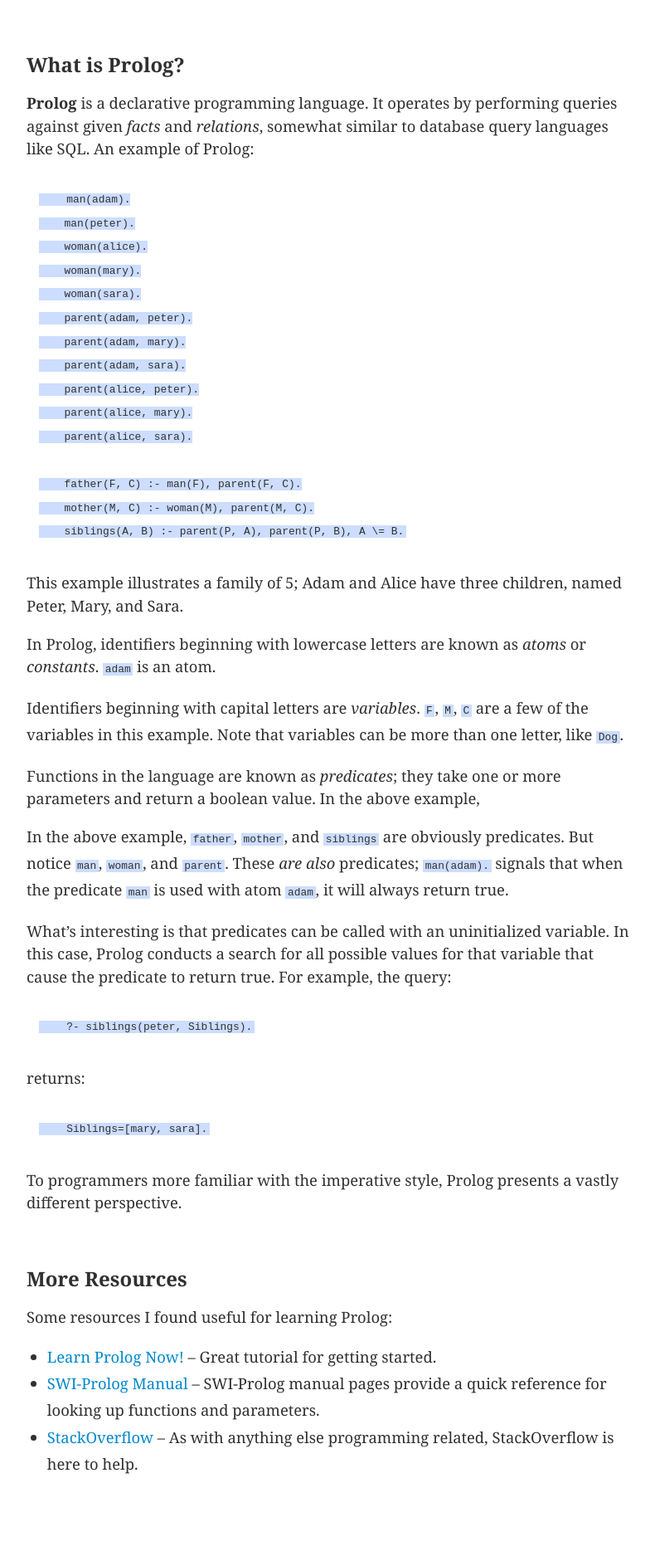
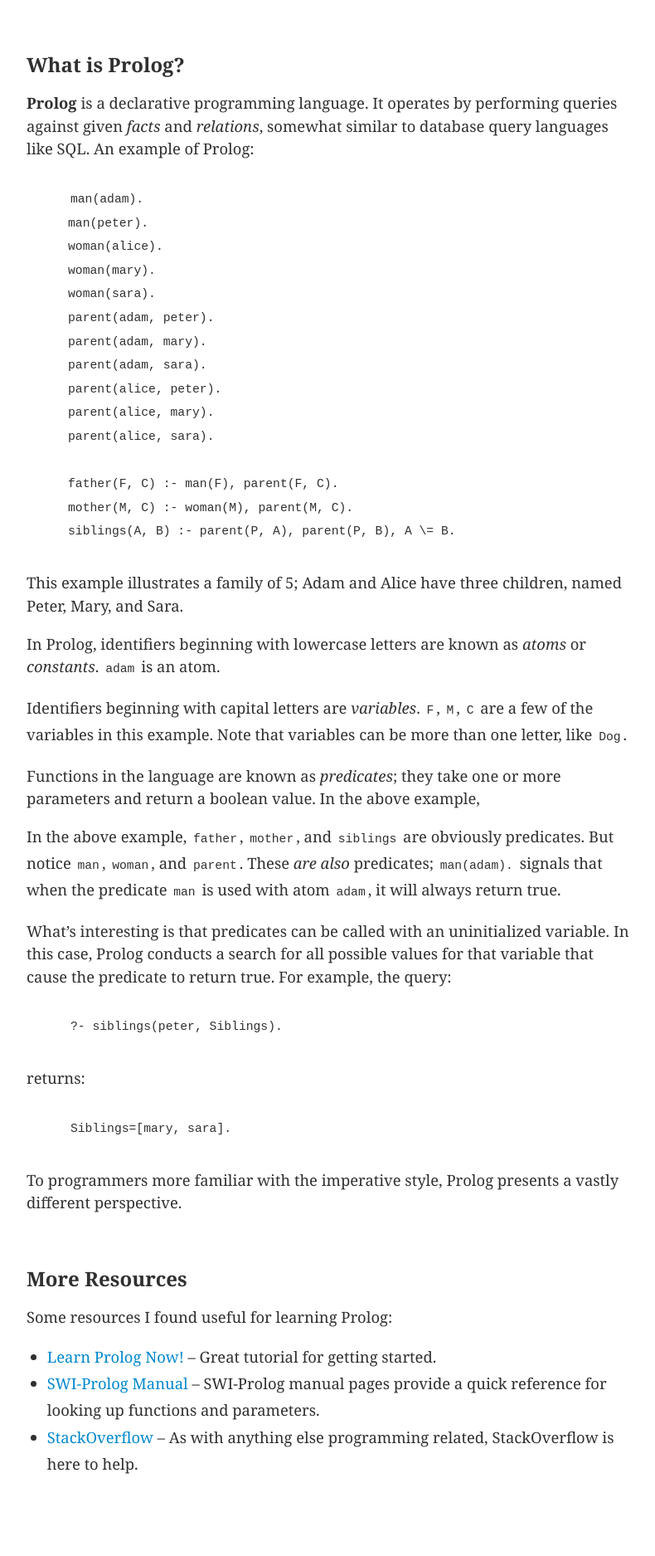
Before and after one commit to abstractOwl/abstractOwl.github.io, a Jekyll site: the page built from index.html, in a window 1280 px wide. Shown: the part 384-2259 px from the top of the page at 83% size, without its empty margins (240-1030 px from the left). Built offline with Jekyll 4.4.1, drawn with Linux system fonts in a browser that asks for light colours; the list of posts is cut into pages by our own code.

Commit message:
Remove background from <code> tags, too distracting

```diff
--- a/css/main.css
+++ b/css/main.css
@@ -57,12 +57,13 @@ blockquote {
   padding: 0.1rem 1rem;
   padding-left: 2rem;
   margin-bottom: 2rem;
-/*  color: #808080;
-  margin: 1.5rem 0;
-  border-left: 0.4rem solid #A0A0A0; */
   border-left: 0.5rem solid #08C;
   font-size: 0.8em;
   font-style: italic;
+}
+blockquote code {
+  font-size: 1rem !important;
+  font-style: normal;
 }
 
 /*****************************************************************************/
@@ -192,9 +193,8 @@ article ul, article ol {
 }
 
 article code {
-  background-color: #cdf;
   font-family: "Courier New", Courier, monospace;
-  font-size: 0.7em;
+  font-size: 0.8em;
   padding: 0 .2em;
 }
 
```
